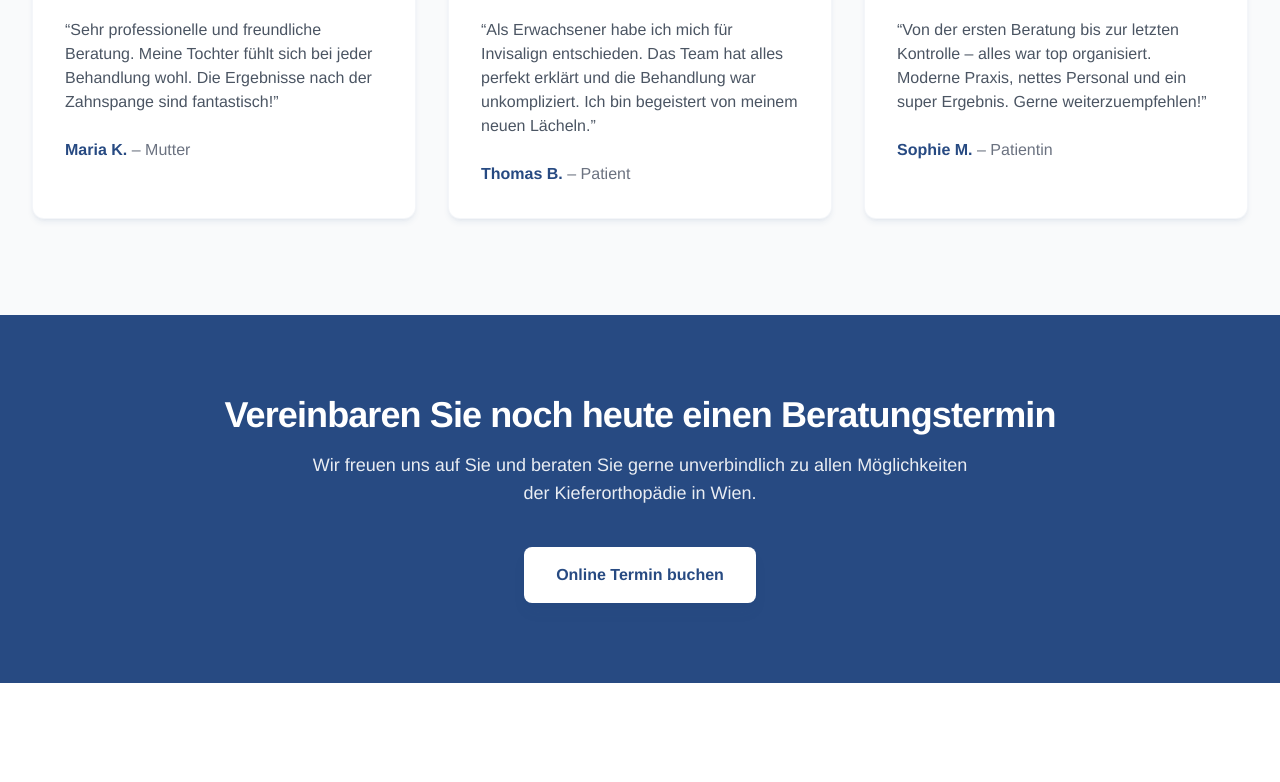
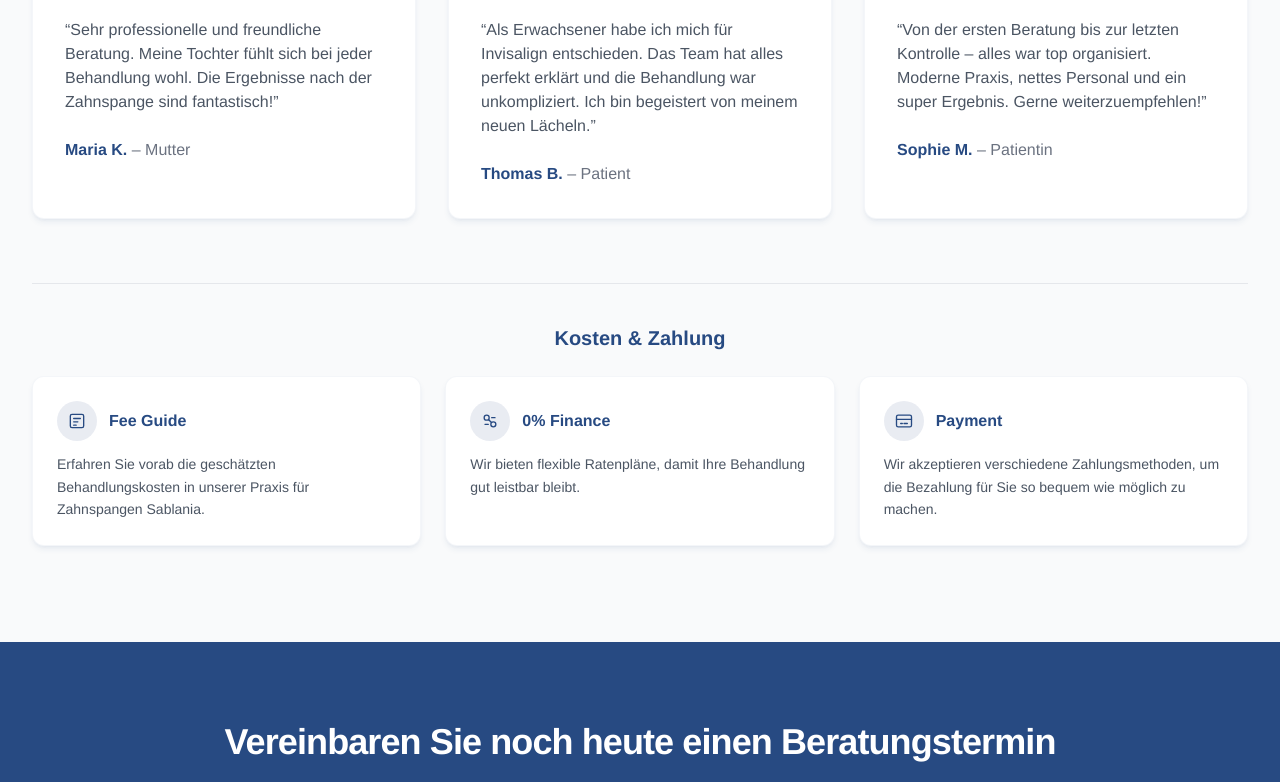
Before and after one commit to specialsmarketing-01/zahnspange-sablania, a Next.js app: page / in a window 1280 px wide. Shown: the part 5867-6649 px from the top of the page. Built offline with nearby package versions, Linux system fonts and the light colour scheme; no server answers.

Commit message:
Upload website project

```diff
--- a/components/Testimonials.tsx
+++ b/components/Testimonials.tsx
@@ -16,6 +16,8 @@ function StarRating({ ariaLabel }: { ariaLabel: string }) {
 export default function Testimonials({ locale, dict }: { locale: Locale; dict: Dictionary }) {
   const h = dict.homepage;
   const starAria = locale === "de" ? "5 von 5 Sternen" : "5 out of 5 stars";
+  const paymentInfo = (h as unknown as { paymentInfo?: { title: string; description: string }[] }).paymentInfo;
+  const paymentTitle = (h as unknown as { paymentInfoTitle?: string }).paymentInfoTitle;
   return (
     <section className="bg-gray-50 py-16 sm:py-24">
       <div className="mx-auto max-w-7xl px-4 sm:px-6 lg:px-8">
@@ -44,7 +46,98 @@ export default function Testimonials({ locale, dict }: { locale: Locale; dict: D
             </blockquote>
           ))}
         </div>
+
+        {paymentInfo && paymentInfo.length > 0 && (
+          <div className="mt-16 border-t border-gray-200 pt-10">
+            {paymentTitle && (
+              <h3 className="text-center text-xl font-semibold text-primary">
+                {paymentTitle}
+              </h3>
+            )}
+            <div className="mt-6 grid gap-6 md:grid-cols-3">
+              {paymentInfo.map((item, index) => (
+                <div
+                  key={item.title}
+                  className="rounded-xl bg-white p-6 shadow-soft border border-primary/5 flex flex-col"
+                >
+                  <div className="flex items-center gap-3">
+                    <div className="flex h-10 w-10 items-center justify-center rounded-full bg-primary/10 text-primary">
+                      {index === 0 && <FeeGuideIcon />}
+                      {index === 1 && <FinanceIcon />}
+                      {index === 2 && <PaymentIcon />}
+                    </div>
+                    <h4 className="text-base font-semibold text-primary">
+                      {item.title}
+                    </h4>
+                  </div>
+                  <p className="mt-3 text-sm text-gray-600 leading-relaxed">
+                    {item.description}
+                  </p>
+                </div>
+              ))}
+            </div>
+          </div>
+        )}
       </div>
     </section>
   );
 }
+
+function FeeGuideIcon() {
+  return (
+    <svg
+      className="h-5 w-5"
+      viewBox="0 0 24 24"
+      fill="none"
+      stroke="currentColor"
+      strokeWidth="1.6"
+      strokeLinecap="round"
+      strokeLinejoin="round"
+      aria-hidden
+    >
+      <rect x="4" y="4" width="16" height="16" rx="2" />
+      <path d="M8 9h8M8 13h5M8 17h3" />
+    </svg>
+  );
+}
+
+function FinanceIcon() {
+  return (
+    <svg
+      className="h-5 w-5"
+      viewBox="0 0 24 24"
+      fill="none"
+      stroke="currentColor"
+      strokeWidth="1.6"
+      strokeLinecap="round"
+      strokeLinejoin="round"
+      aria-hidden
+    >
+      <circle cx="8" cy="8" r="3" />
+      <circle cx="16" cy="16" r="3" />
+      <path d="M10.5 10.5L13.5 13.5" />
+      <path d="M6 16h4" />
+      <path d="M14 8h4" />
+    </svg>
+  );
+}
+
+function PaymentIcon() {
+  return (
+    <svg
+      className="h-5 w-5"
+      viewBox="0 0 24 24"
+      fill="none"
+      stroke="currentColor"
+      strokeWidth="1.6"
+      strokeLinecap="round"
+      strokeLinejoin="round"
+      aria-hidden
+    >
+      <rect x="3" y="5" width="18" height="14" rx="2" />
+      <path d="M3 10h18" />
+      <path d="M8 15h2" />
+      <path d="M12 15h4" />
+    </svg>
+  );
+}
--- a/lib/dictionaries.ts
+++ b/lib/dictionaries.ts
@@ -193,6 +193,21 @@ export const dictionaries = {
         { quote: "Sehr professionelle und freundliche Beratung. Meine Tochter fühlt sich bei jeder Behandlung wohl. Die Ergebnisse nach der Zahnspange sind fantastisch!", author: "Maria K.", role: "Mutter" },
         { quote: "Als Erwachsener habe ich mich für Invisalign entschieden. Das Team hat alles perfekt erklärt und die Behandlung war unkompliziert. Ich bin begeistert von meinem neuen Lächeln.", author: "Thomas B.", role: "Patient" },
         { quote: "Von der ersten Beratung bis zur letzten Kontrolle – alles war top organisiert. Moderne Praxis, nettes Personal und ein super Ergebnis. Gerne weiterzuempfehlen!", author: "Sophie M.", role: "Patientin" },
+      ],
+      paymentInfoTitle: "Kosten & Zahlung",
+      paymentInfo: [
+        {
+          title: "Fee Guide",
+          description: "Erfahren Sie vorab die geschätzten Behandlungskosten in unserer Praxis für Zahnspangen Sablania.",
+        },
+        {
+          title: "0% Finance",
+          description: "Wir bieten flexible Ratenpläne, damit Ihre Behandlung gut leistbar bleibt.",
+        },
+        {
+          title: "Payment",
+          description: "Wir akzeptieren verschiedene Zahlungsmethoden, um die Bezahlung für Sie so bequem wie möglich zu machen.",
+        },
       ],
       ctaTitle: "Vereinbaren Sie noch heute einen Beratungstermin",
       ctaSub: "Wir freuen uns auf Sie und beraten Sie gerne unverbindlich zu allen Möglichkeiten der Kieferorthopädie in Wien.",
@@ -667,6 +682,21 @@ export const dictionaries = {
         { quote: "As an adult I chose Invisalign. The team explained everything clearly and the treatment was straightforward. I am delighted with my new smile.", author: "Thomas B.", role: "Patient" },
         { quote: "From the first consultation to the final check – everything was very well organised. Modern practice, friendly staff and a great result. Happy to recommend!", author: "Sophie M.", role: "Patient" },
       ],
+      paymentInfoTitle: "Payment & Costs",
+      paymentInfo: [
+        {
+          title: "Fee Guide",
+          description: "Find out the estimated treatment costs at Braces Sablania before you start.",
+        },
+        {
+          title: "0% Finance",
+          description: "We offer flexible repayment plans to help you keep your treatment affordable.",
+        },
+        {
+          title: "Payment",
+          description: "We offer various payment methods for treatments to make them more convenient.",
+        },
+      ],
       ctaTitle: "Book a Consultation Today",
       ctaSub: "We look forward to seeing you and are happy to advise you without obligation on all orthodontic options in Vienna.",
       ctaButton: "Book Online",
```
